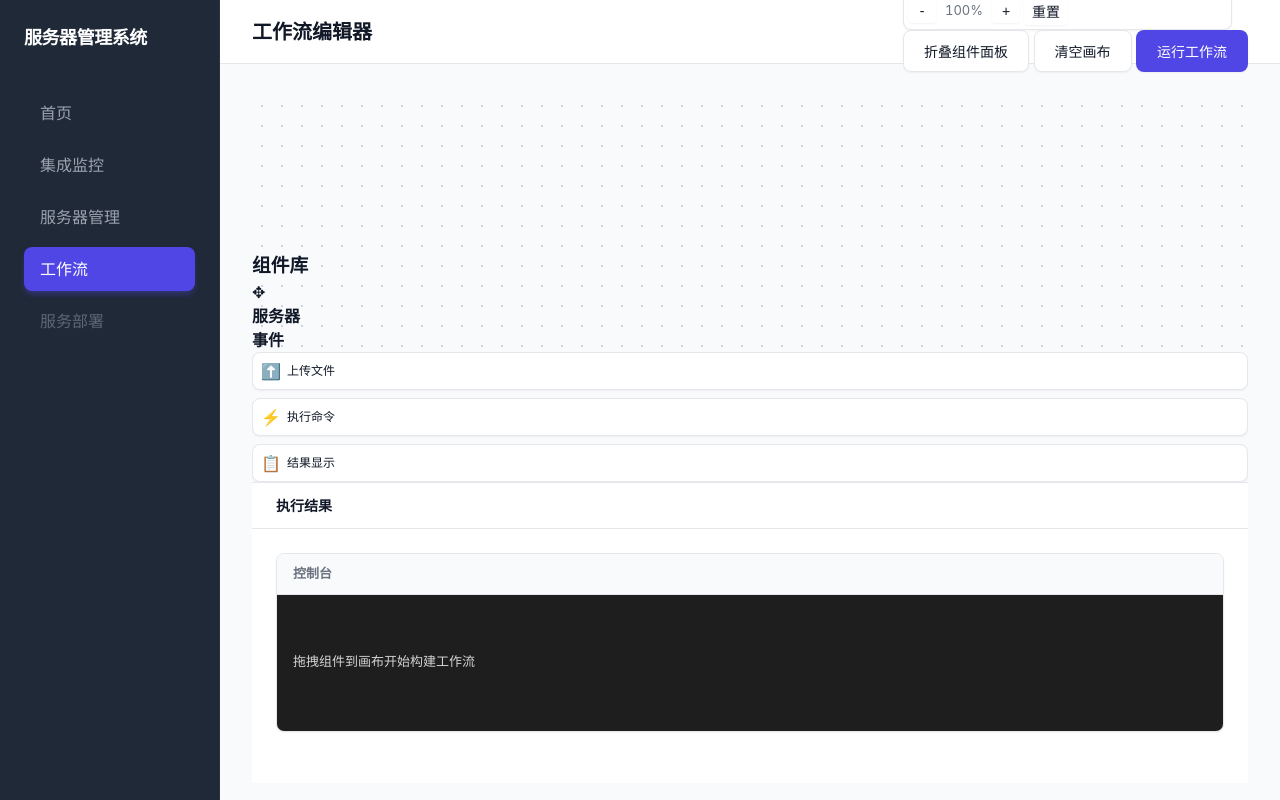
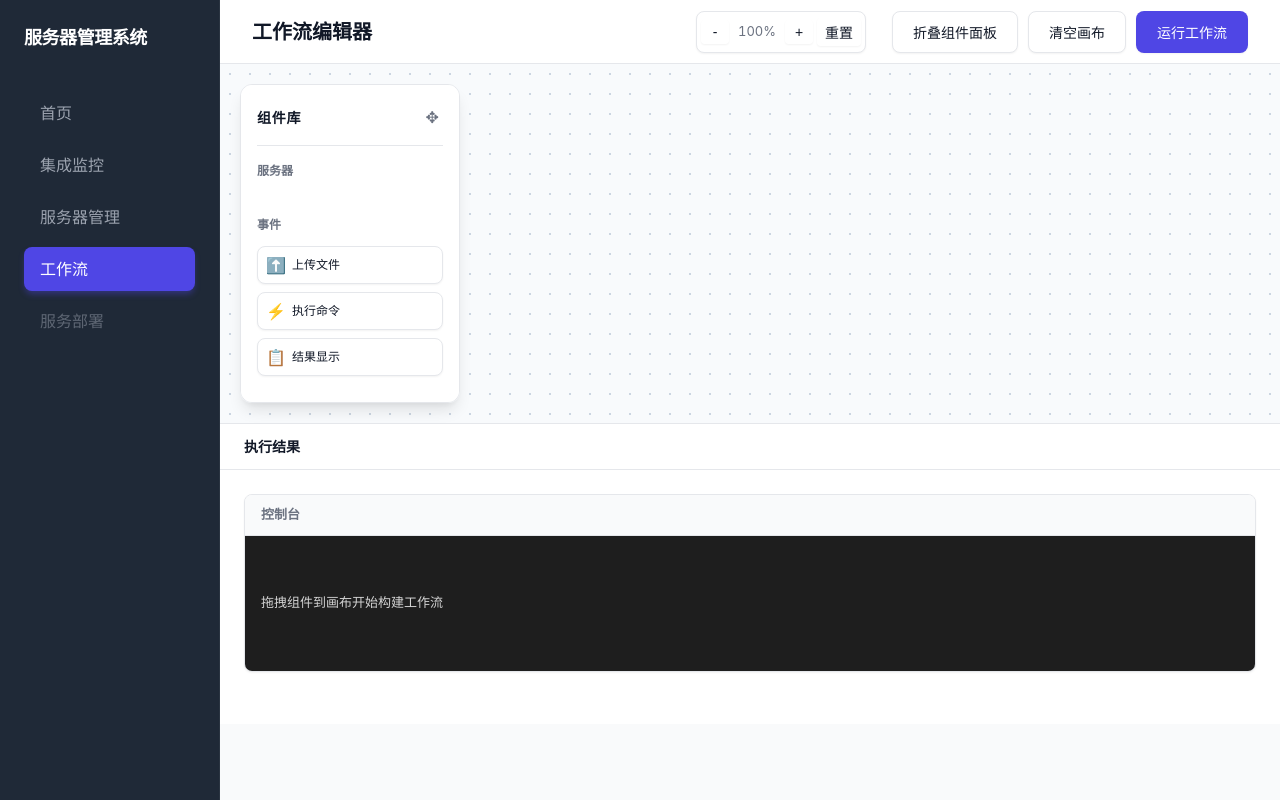
Before and after one commit to xiaoyekanren/test-by-ai, a Flask app: page /workflow in a window 1280 px wide. Run offline with Flask 3, Linux system fonts and the light colour scheme; data that the repository does not hold is empty.

Commit message:
fix: 恢复误删的工作流页面基础布局样式，并保留模态框优化

```diff
--- a/static/css/workflow.css
+++ b/static/css/workflow.css
@@ -1,3 +1,69 @@
+.workflow-container { display: block; height: calc(100vh - 140px); overflow: hidden; position: relative; }
+.workflow-container.components-collapsed { }
+/* 去除 workflow 页面 content 的默认内边距 */
+.workflow-content { padding: 0 !important; }
+.workspace { display: flex; flex-direction: column; height: 100%; overflow: hidden; position: relative; }
+.top-actions { display: flex; gap: 10px; }
+.component-panel {
+    width: auto;
+    min-width: 220px;
+    max-width: 500px;
+    background: rgba(255, 255, 255, 0.95);
+    backdrop-filter: blur(10px);
+    border: 1px solid var(--border-color);
+    border-radius: var(--card-radius);
+    padding: 16px;
+    overflow-y: auto;
+    position: absolute;
+    top: 20px;
+    left: 20px;
+    z-index: 100;
+    box-shadow: var(--shadow-lg);
+    max-height: calc(100% - 40px);
+}
+
+.panel-header {
+    display: flex;
+    justify-content: space-between;
+    align-items: center;
+    margin-bottom: 16px;
+    cursor: move;
+    user-select: none;
+    padding-bottom: 12px;
+    border-bottom: 1px solid var(--border-color);
+}
+
+.panel-header h3 {
+    margin: 0;
+    font-size: 14px;
+    font-weight: 600;
+    color: var(--text-color);
+    text-transform: uppercase;
+    letter-spacing: 0.05em;
+}
+
+.drag-handle {
+    cursor: move;
+    font-size: 16px;
+    color: var(--text-muted);
+    padding: 4px;
+    border-radius: 4px;
+    transition: all 0.2s;
+}
+
+.drag-handle:hover {
+    background: var(--secondary-color);
+    color: var(--text-color);
+}
+
+.component-section { margin-bottom: 24px; }
+.component-section h4 {
+    font-size: 12px;
+    color: var(--text-muted);
+    margin-bottom: 12px;
+    font-weight: 600;
+}
+
 .draggable-items {
     display: flex;
     flex-direction: column;
```
